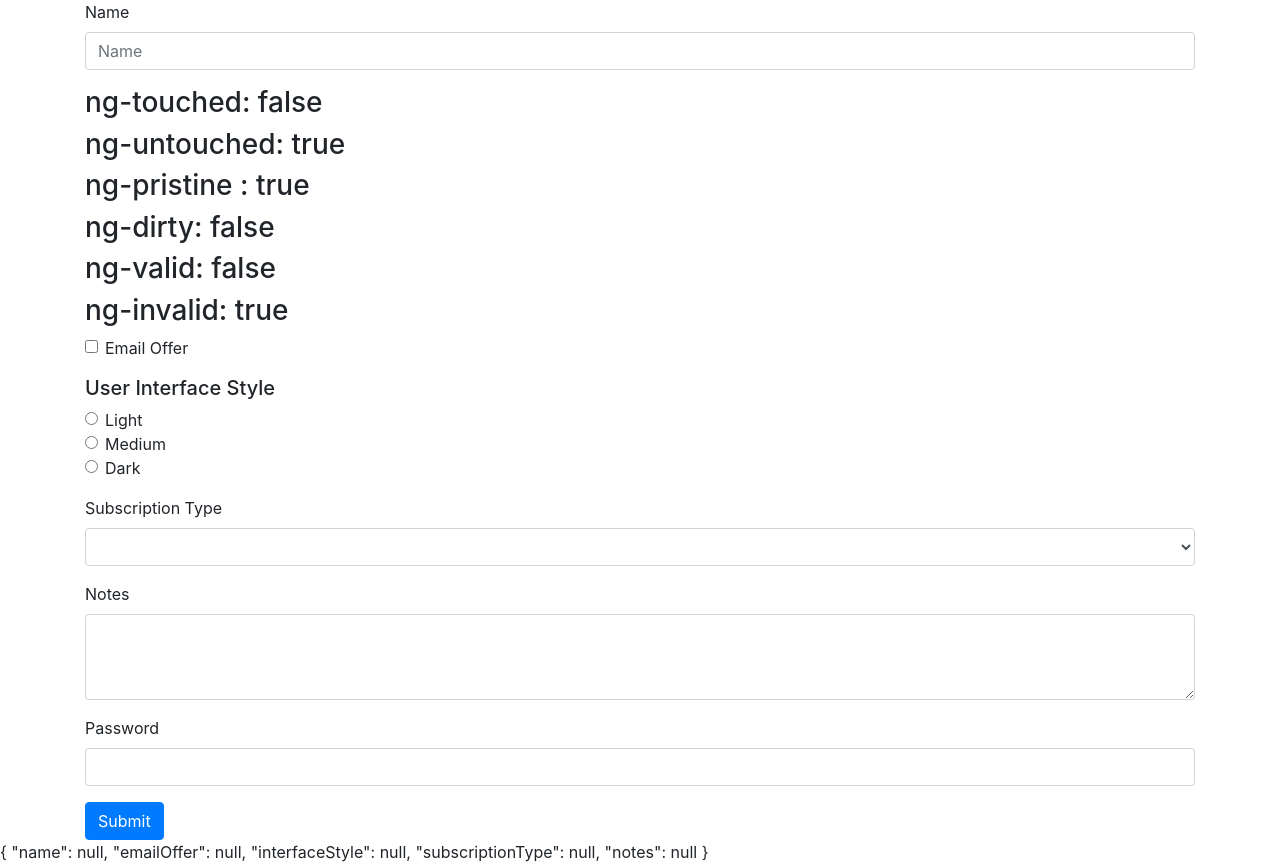
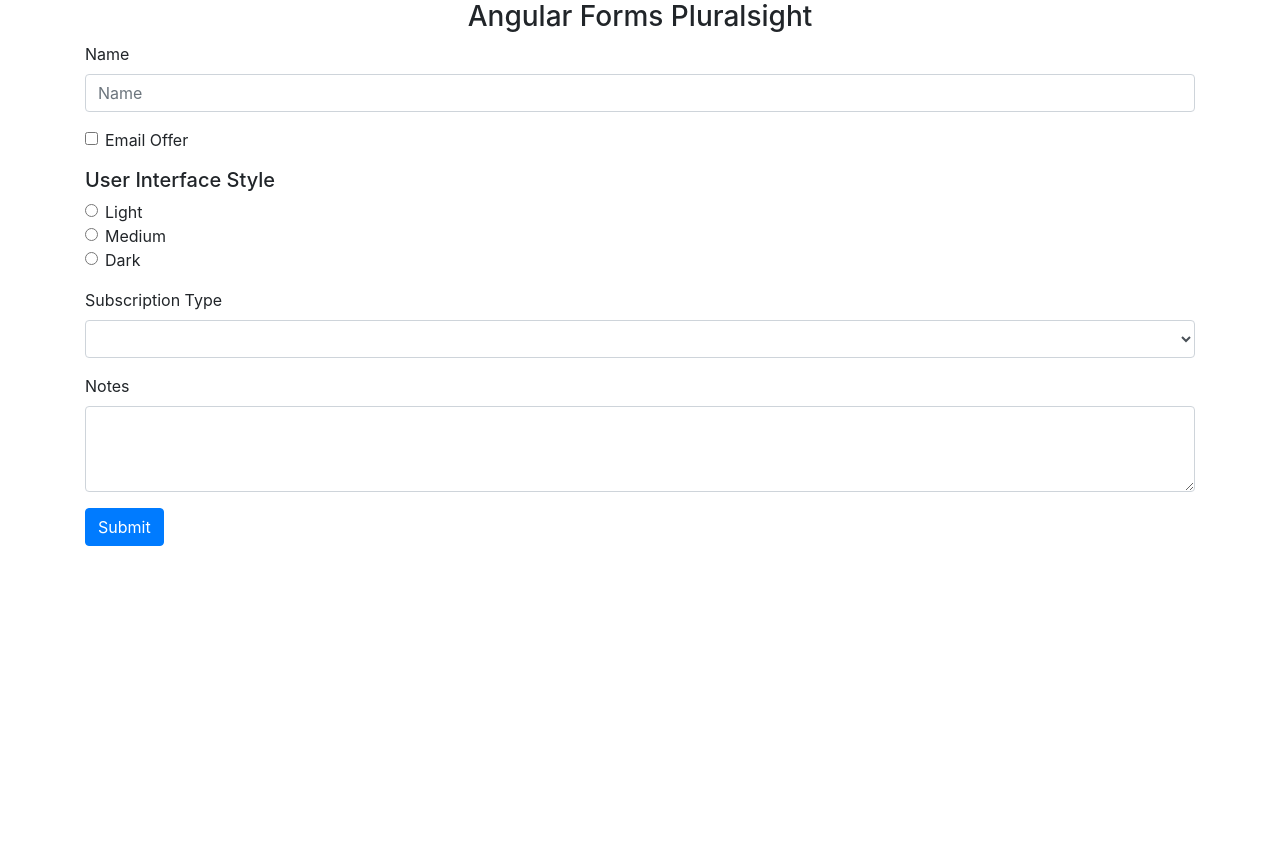
Before and after one commit to Mahmoud-Noby/Template_Driven_Forms-demo, an Angular app: page / in a window 1280 px wide. After the commit the page ends 800 px from the top, so only its background shows below. Built offline with nearby package versions, Linux system fonts and the light colour scheme.

Commit message:
developing

```diff
--- /dev/null
+++ b/src/app/data/data.service.ts
@@ -0,0 +1,14 @@
+import { Injectable } from '@angular/core';
+import { Observable,of } from 'rxjs';
+import { UserSettings } from './user-settings';
+
+@Injectable({
+  providedIn: 'root'
+})
+export class DataService {
+
+  constructor() { }
+  postUserSettingsForm(userSettings: UserSettings) :Observable<UserSettings>{
+    return of(userSettings)
+  }
+}
--- a/src/app/user-settings-form/user-settings-form.component.css
+++ b/src/app/user-settings-form/user-settings-form.component.css
@@ -0,0 +1,7 @@
+/* .ng-invalid:not(form).ng-touched{
+    border: 1px solid red;
+} */
+
+.field-error{
+    border: 1px solid red;
+}
--- a/src/app/user-settings-form/user-settings-form.component.html
+++ b/src/app/user-settings-form/user-settings-form.component.html
@@ -1,19 +1,25 @@
 <div class="container">
 
-    <form #test01= "ngForm" ngNativeValidate>
+    <div class="Header">
+        <h3 class="text-center"> Angular Forms Pluralsight </h3>
+    </div>
+    <form #form="ngForm" (ngSubmit)="onSubmit(form)" >
         <!-- Name Form control -->
     <div class="form-group">
         <label for="Name">Name</label>
-        <input type="text" id="Name" name="Name" placeholder="Name" class="form-control" [(ngModel)]= " userSettings.name"
-            required
-             #testclass="ngModel"  >
+        <input type="text"  name="Name" placeholder="Name" class="form-control" [(ngModel)]= " userSettings.name"
+            required  #nameField="ngModel"
+                  [class.field-error]= "form.submitted && nameField.invalid" >
+            <div [hidden]= " !form.submitted || nameField.valid" class="alert alert-danger">
+                Enter Your Name
+            </div>
     </div>
-    <h3> ng-touched: {{ testclass.touched }}</h3>
-    <h3> ng-untouched: {{ testclass.untouched }}</h3>
-    <h3> ng-pristine : {{ testclass.pristine  }}</h3>
-    <h3> ng-dirty: {{ testclass.dirty }}</h3>
-    <h3> ng-valid: {{ testclass.valid }}</h3>
-    <h3> ng-invalid: {{ testclass.invalid }}</h3>
+    <!-- <h3> ng-touched: {{ nameField.touched }}</h3>
+    <h3> ng-untouched: {{ nameField.untouched }}</h3>
+    <h3> ng-pristine : {{ nameField.pristine  }}</h3>
+    <h3> ng-dirty: {{ nameField.dirty }}</h3>
+    <h3> ng-valid: {{ nameField.valid }}</h3>
+    <h3> ng-invalid: {{ nameField.invalid }}</h3> -->
 
     <div class="form-check form-group">
         <input class="form-check-input" type="checkbox" name="emailoffer" id="defaultCheck1" [(ngModel)]= "userSettings.emailOffer">
@@ -55,14 +61,14 @@
 
   <div class="form-group">
       <label for="notes">Notes</label>
-      <textarea class="form-control" id="notes" name="notes" rows="3" [(ngModel)] = "userSettings.notes"></textarea>
+      <textarea class="form-control" id="notes" name="notes" rows="3" [(ngModel)] = "userSettings.notes" ></textarea>
   </div>
-  <div class="form-group">
+  <!-- <div class="form-group">
         <label for="password">Password</label>
-        <input type="password" class="form-control" id="password" name="password" rows="3" ngModel>
-    </div>
+        <input type="password" class="form-control" id="password" name="password"  ngModel>
+    </div> -->
     <button class="btn btn-primary ">Submit</button>
 </form>
 </div>
 
-{{ originalUserSettings | json }}
+<!-- {{ userSettings | json }} -->
--- a/src/app/user-settings-form/user-settings-form.component.ts
+++ b/src/app/user-settings-form/user-settings-form.component.ts
@@ -1,5 +1,7 @@
 import { Component, OnInit } from '@angular/core';
-import { UserSettings } from './app-data/user-settings';
+import { UserSettings } from '../data/user-settings';
+import { NgForm } from '@angular/forms';
+import { DataService } from '../data/data.service';
 
 @Component({
   selector: 'app-user-settings-form',
@@ -16,9 +18,18 @@ export class UserSettingsFormComponent implements OnInit {
     notes: null,
   }
   userSettings: UserSettings = {...this.originalUserSettings};
-  constructor() { }
 
-  ngOnInit() {
-  }
+  constructor(private dataService: DataService) { }
 
+
+  onSubmit(form:NgForm){
+    console.log('onubmit: ' + form.valid);
+    this.dataService.postUserSettingsForm(this.userSettings).subscribe(
+      result => console.log( "Success" , result ),
+      error  => console.log("error" , error)
+      );
+    }
+
+    ngOnInit() {
+    }
 }
```
Also changed, not shown: src/app/data/user-settings.ts (renamed from src/app/user-settings-form/app-data/user-settings.ts), 1 other file (tests, documents, lock files or other folders).
